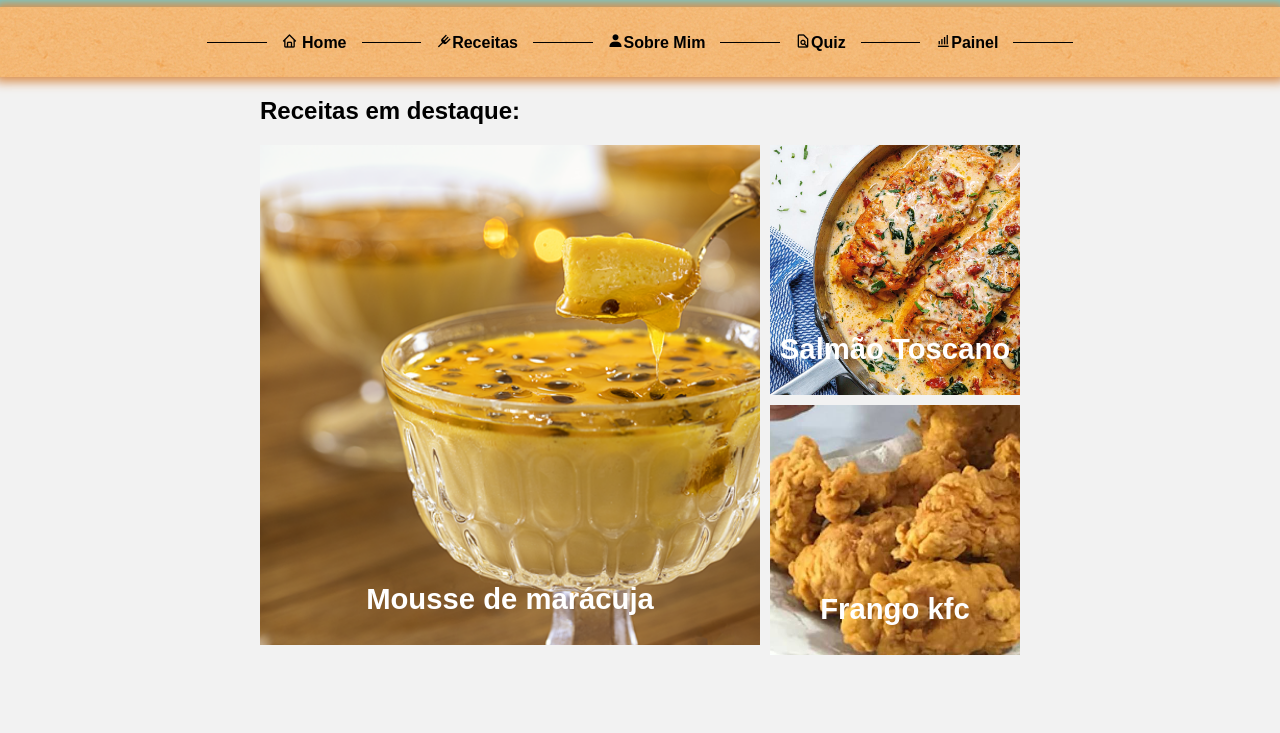
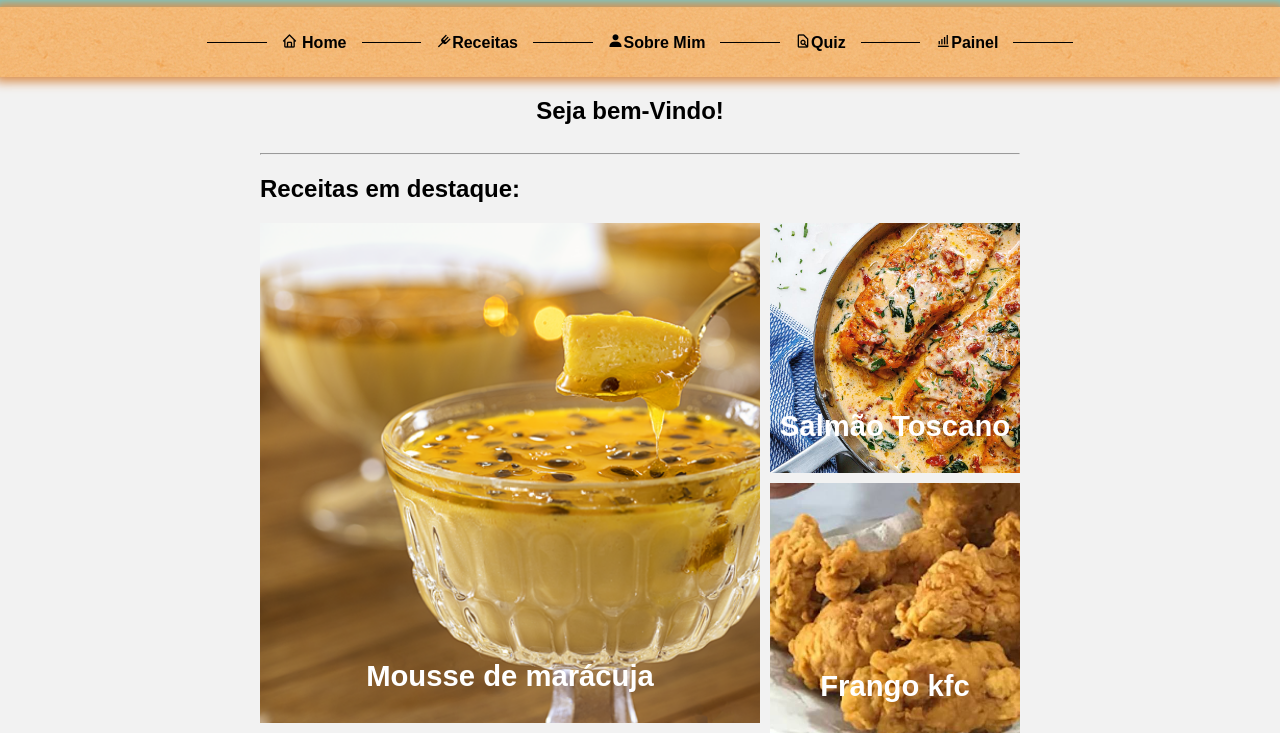
Before and after one commit to GustavoAlvesDeOliveira/Projeto-Individual, a website: page public/index.html in a window 1280 px wide. Shown: the part 73-806 px from the top of the page. Drawn offline with nearby package versions, Linux system fonts and the light colour scheme; a web font is replaced by a local one.

Commit message:
Index v.0.25 'Nome do usuário na index junto ao bem-vindo'

```diff
--- a/public/css/index.css
+++ b/public/css/index.css
@@ -1,5 +1,21 @@
 
+.Bemvindo{
+   display: flex;
+   flex-direction: column;
+   align-items: center;
+   justify-content: center;
+}
+.Userlogado{
+   display: flex;
+    flex-direction: row;
+    justify-content: center;
+    align-items: center;
+    width: 750px;
 
+}
+#logado{
+   margin-left: 20px;
+}
 .imgreceitas{
     display: flex;
     flex-direction: row;
--- a/public/index.html
+++ b/public/index.html
@@ -51,7 +51,14 @@
 
 
     <div class="container">
+
+        <div class="Bemvindo">
+            <div class="Userlogado">
+            <h2>Seja bem-Vindo!</h2> <h2 id="logado"></h2>
+            </div>
+        </div>
         <div class="recentes">
+            <hr>
             <h2> Receitas em destaque:</h2>
             <a href="login.html">
                 <div class="imgreceitas">
@@ -78,3 +85,10 @@
 </body>
 
 </html>
+<script>
+    if (sessionStorage.ID_USUARIO) {
+    var nome = sessionStorage.NOME_USUARIO;
+    logado.innerHTML = `${nome.toUpperCase()}`
+}
+
+</script>
```
Also changed, not shown: public/login.html (+1 -1 lines).
